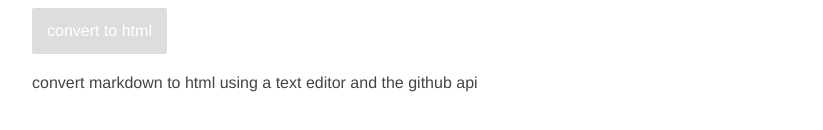
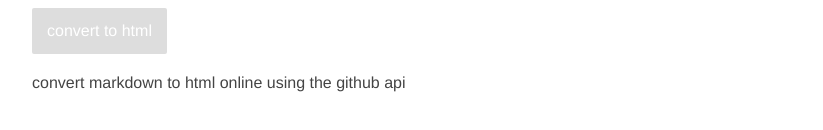
Before and after one commit to sethvincent/md2html, a website: page index.html in a window 1280 px wide. Shown: the part 468-598 px from the top of the page, without its empty margins (228-1051 px from the left). Drawn offline with Linux system fonts and the light colour scheme.

Commit message:
typo fix

```diff
--- a/index.html
+++ b/index.html
@@ -27,7 +27,7 @@
     <textarea id="generated-html" placeholder="Generated html shows up here."></textarea>
     <div class="clear">
       <button id="convert" type="button">convert to html</button>
-      <p>convert markdown to html using a text editor and the github api</p>
+      <p>convert markdown to html online using the github api</p>
     </div>
   </div>
 </main>
```
